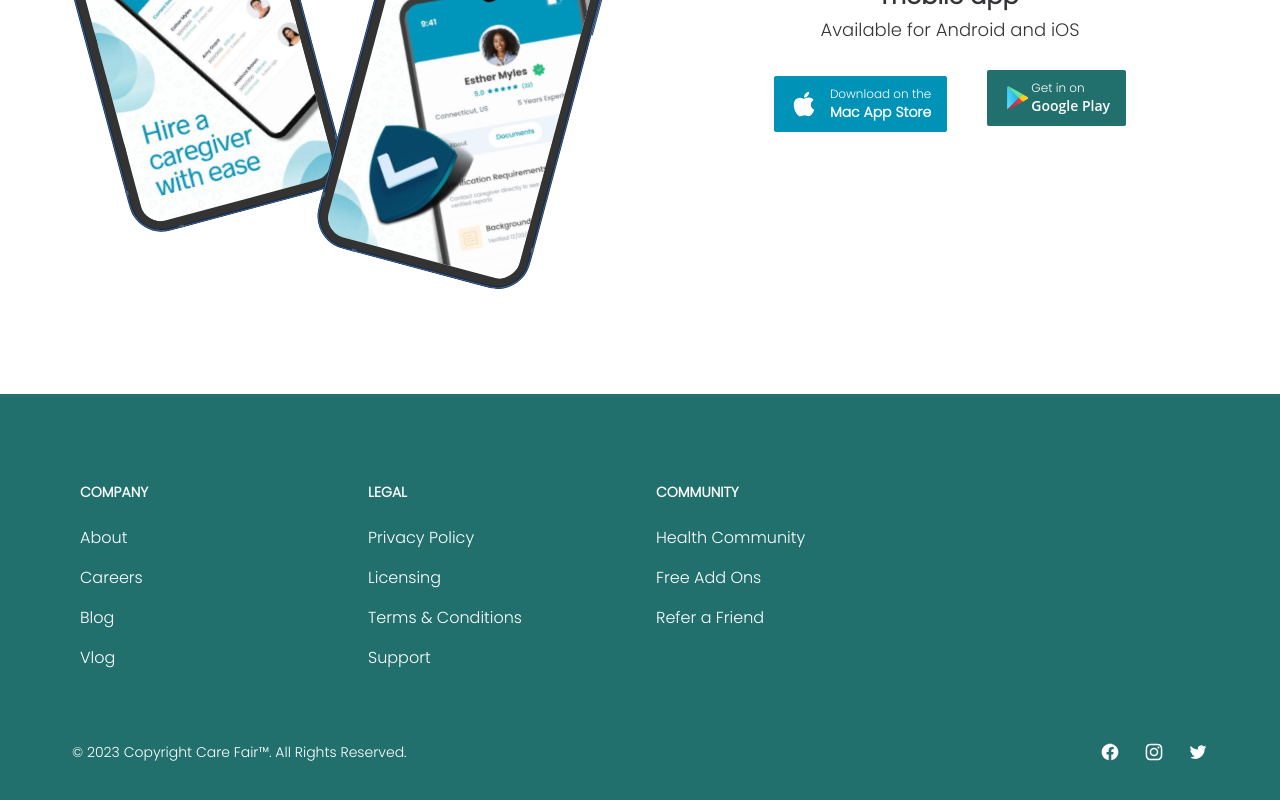
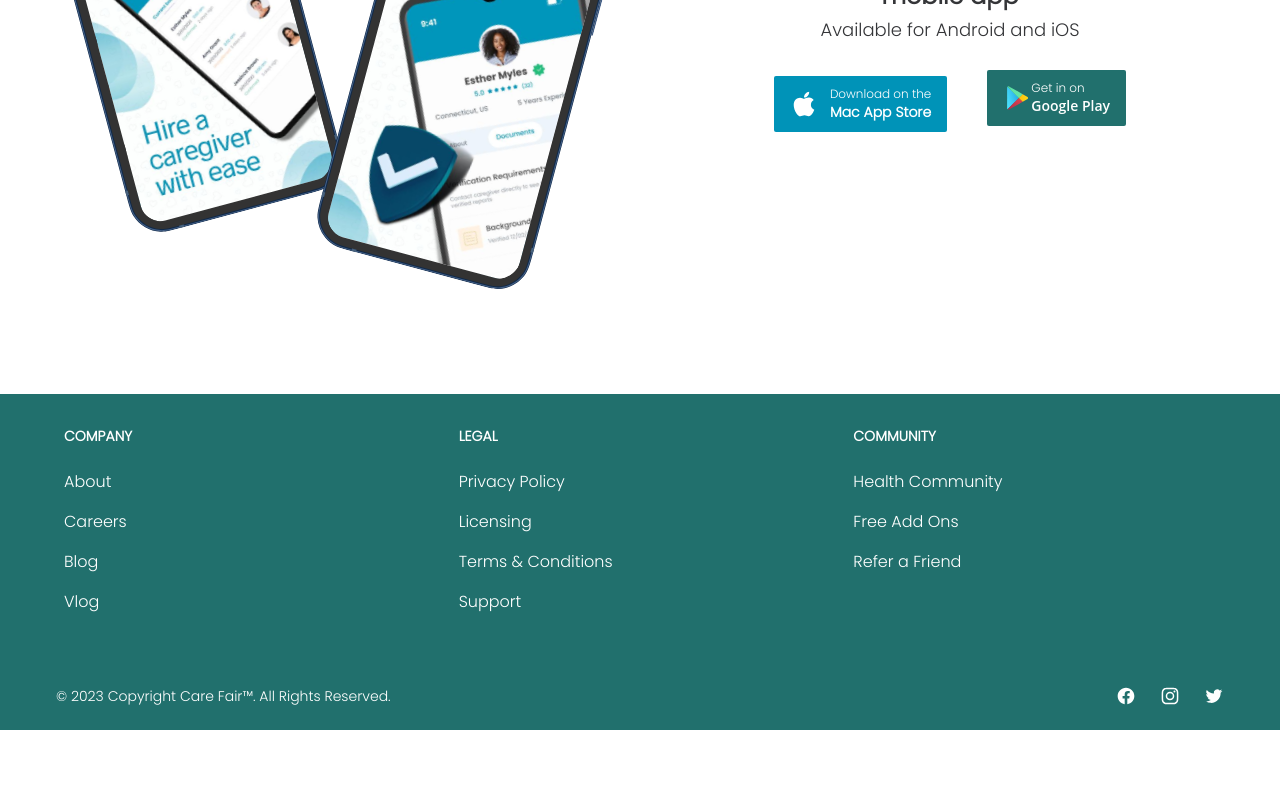
Before and after one commit to MemoTonui/CareFair-Web, a Vue app: page / in a window 1280 px wide. Shown: the part 1797-2597 px from the top of the page. After the commit the page ends 2527 px from the top, so only its background shows below. Built offline with nearby package versions, Linux system fonts and the light colour scheme.

Commit message:
Fix Footer Padding

```diff
--- a/src/components/Footer.vue
+++ b/src/components/Footer.vue
@@ -1,7 +1,7 @@
 <template>
   <div class="mt-24">
-    <footer class="bg-secondary dark:bg-gray-900 text-white p-14">
-      <div class="grid grid-cols-2 gap-8 px-6 py-8 md:grid-cols-4">
+    <footer class="bg-secondary dark:bg-gray-900 text-white px-10">
+      <div class="grid grid-cols-3 gap-8 px-6 py-8 md:grid-cols-3">
         <div>
           <h2 class="mb-6 text-sm font-semibold text-white uppercase dark:text-gray-400">
             Company
```
